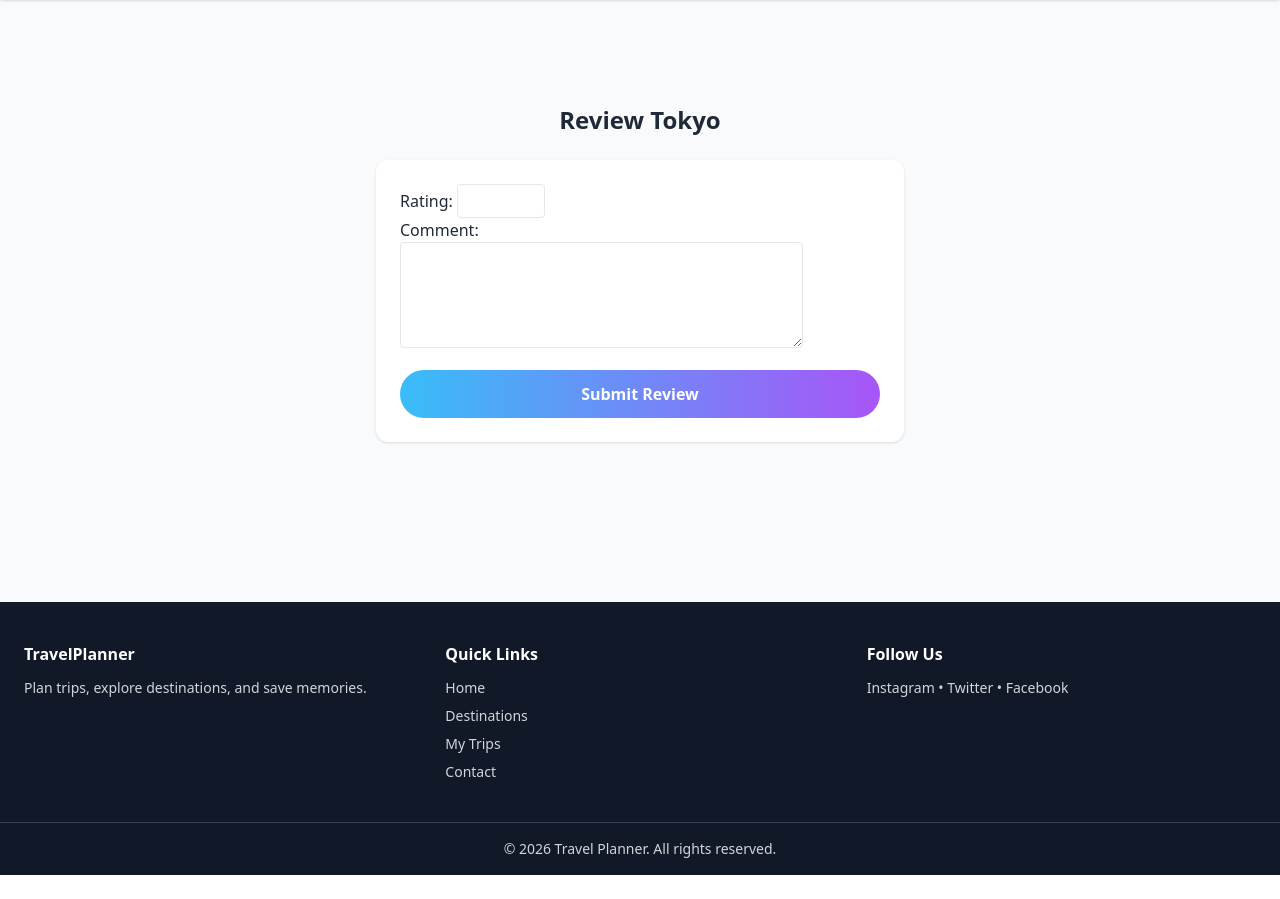
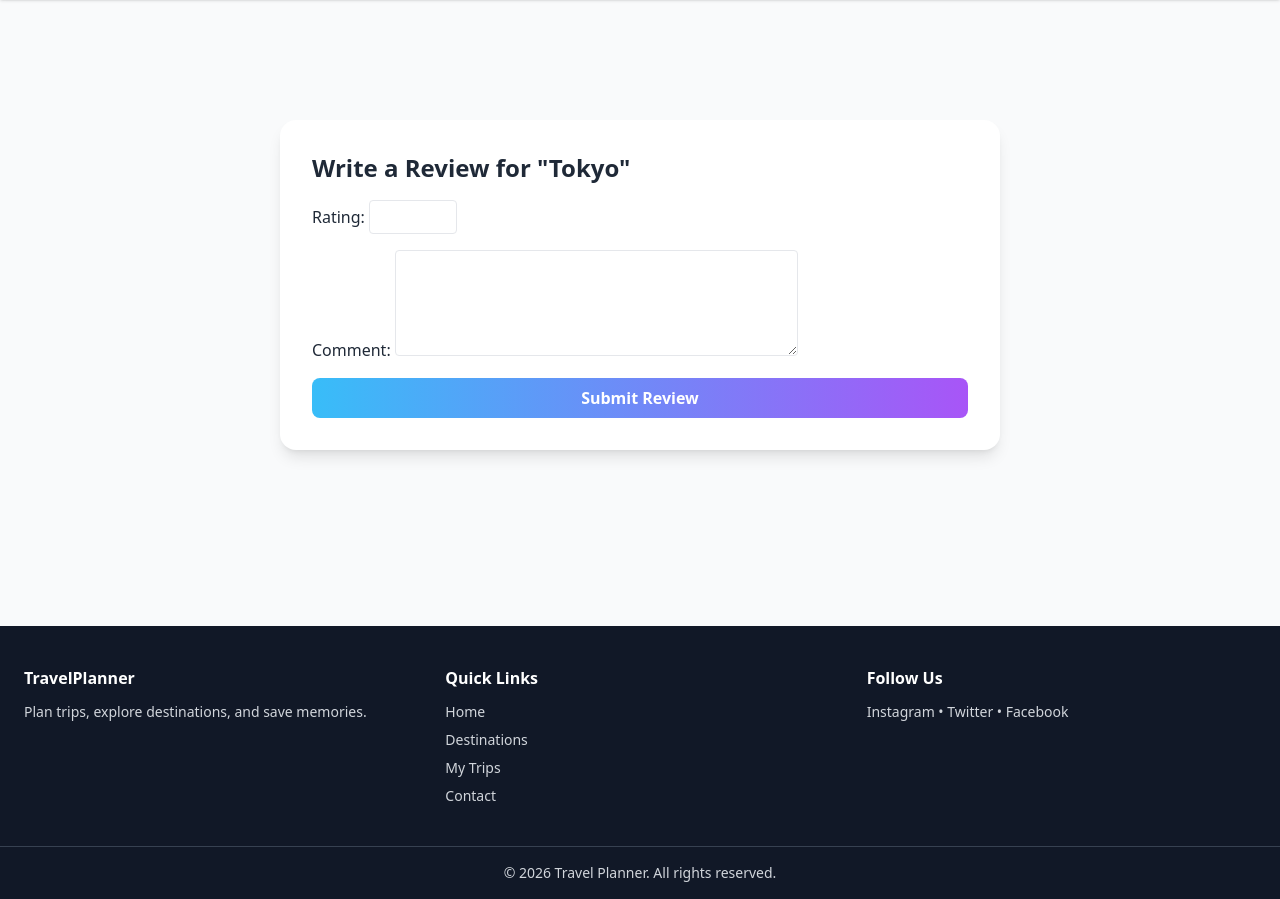
Before and after one commit to Lokesh19-PP/Travel-Planner-Webapp, a Django app: template core/templates/core/add_review.html in a window 1280 px wide. Shown: the part 72-971 px from the top of the page. Before the commit the page ends 947 px from the top, so only its background shows below. Run offline with Django 4.2, Linux system fonts and the light colour scheme; the template is opened without the code that fills it: values that come from a table or form of the project are taken from there, others are empty; data comes from the database, SQL or seed files in the repository; some libraries are stand-ins or nearby versions.

Commit message:
Update add_review.html template

```diff
--- a/core/templates/core/add_review.html
+++ b/core/templates/core/add_review.html
@@ -1,14 +1,36 @@
-{% extends 'core/base.html' %}
+{% extends "core/base.html" %}
 {% block content %}
-<section class="max-w-xl mx-auto py-20 px-6">
-    <h2 class="text-2xl font-bold mb-6 text-center">
-        Review {{ destination.name }}
-    </h2>
+<section class="max-w-3xl mx-auto py-24 px-6">
+    <div class="bg-white rounded-2xl shadow-lg p-8">
+        <h2 class="text-2xl font-bold mb-4">Write a Review for "{{ destination.name }}"</h2>
 
-    <form method="POST" class="bg-white p-6 rounded-xl shadow">
-        {% csrf_token %}
-        {{ form.as_p }}
-        <button type="submit" class="btn w-full mt-4">Submit Review</button>
-    </form>
+        <form method="POST" class="space-y-4">
+            {% csrf_token %}
+
+            {% if form.non_field_errors %}
+            <div class="text-red-600 font-semibold">{{ form.non_field_errors }}</div>
+            {% endif %}
+
+            <div>
+                {{ form.rating.label_tag }}
+                {{ form.rating }}
+                {% for error in form.rating.errors %}
+                <p class="text-red-600 text-sm">{{ error }}</p>
+                {% endfor %}
+            </div>
+
+            <div>
+                {{ form.comment.label_tag }}
+                {{ form.comment }}
+                {% for error in form.comment.errors %}
+                <p class="text-red-600 text-sm">{{ error }}</p>
+                {% endfor %}
+            </div>
+
+            <button type="submit" class="btn bg-yellow-500 hover:bg-yellow-600 text-white w-full py-2 rounded-lg">
+                Submit Review
+            </button>
+        </form>
+    </div>
 </section>
 {% endblock %}
```
